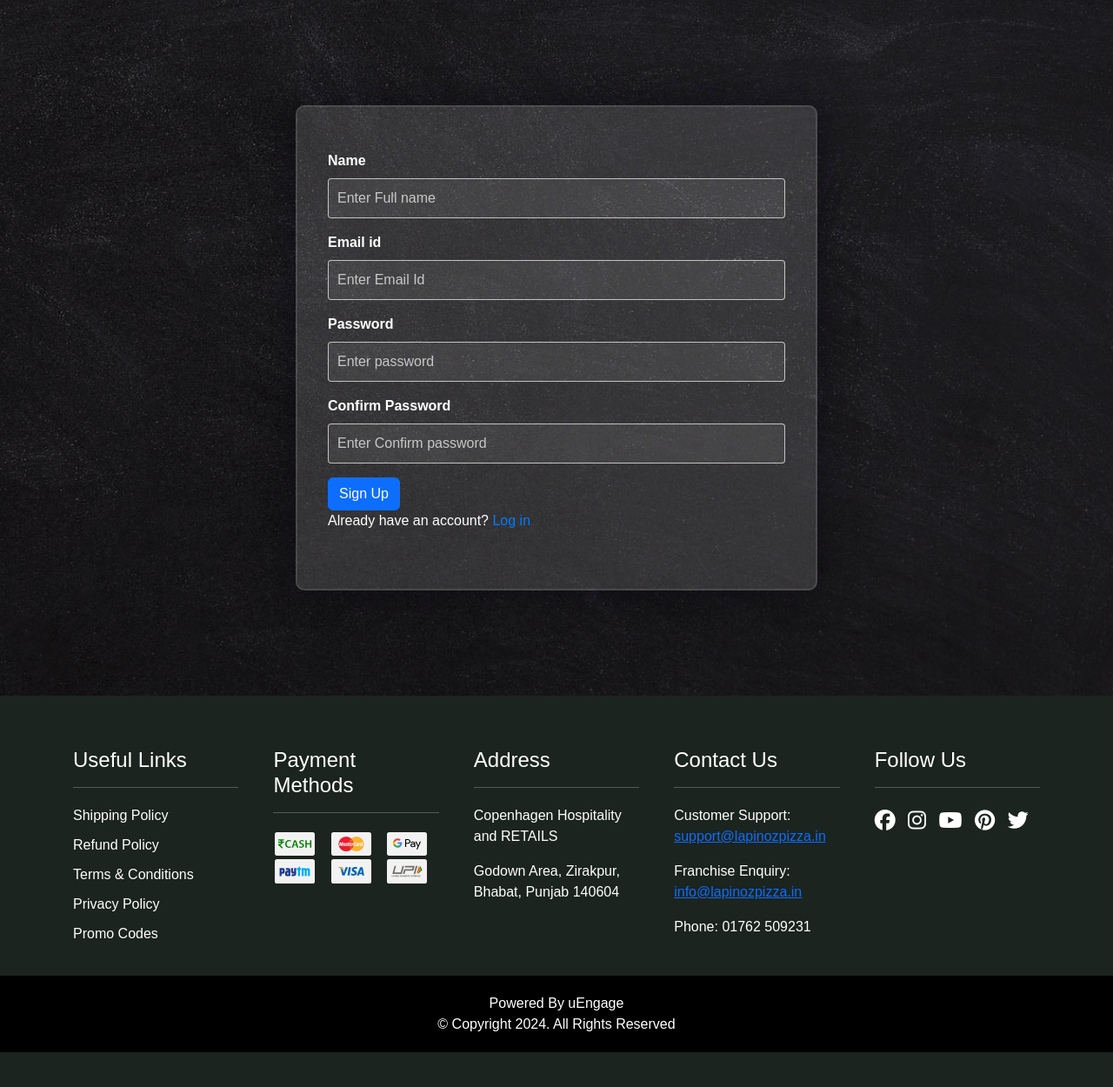
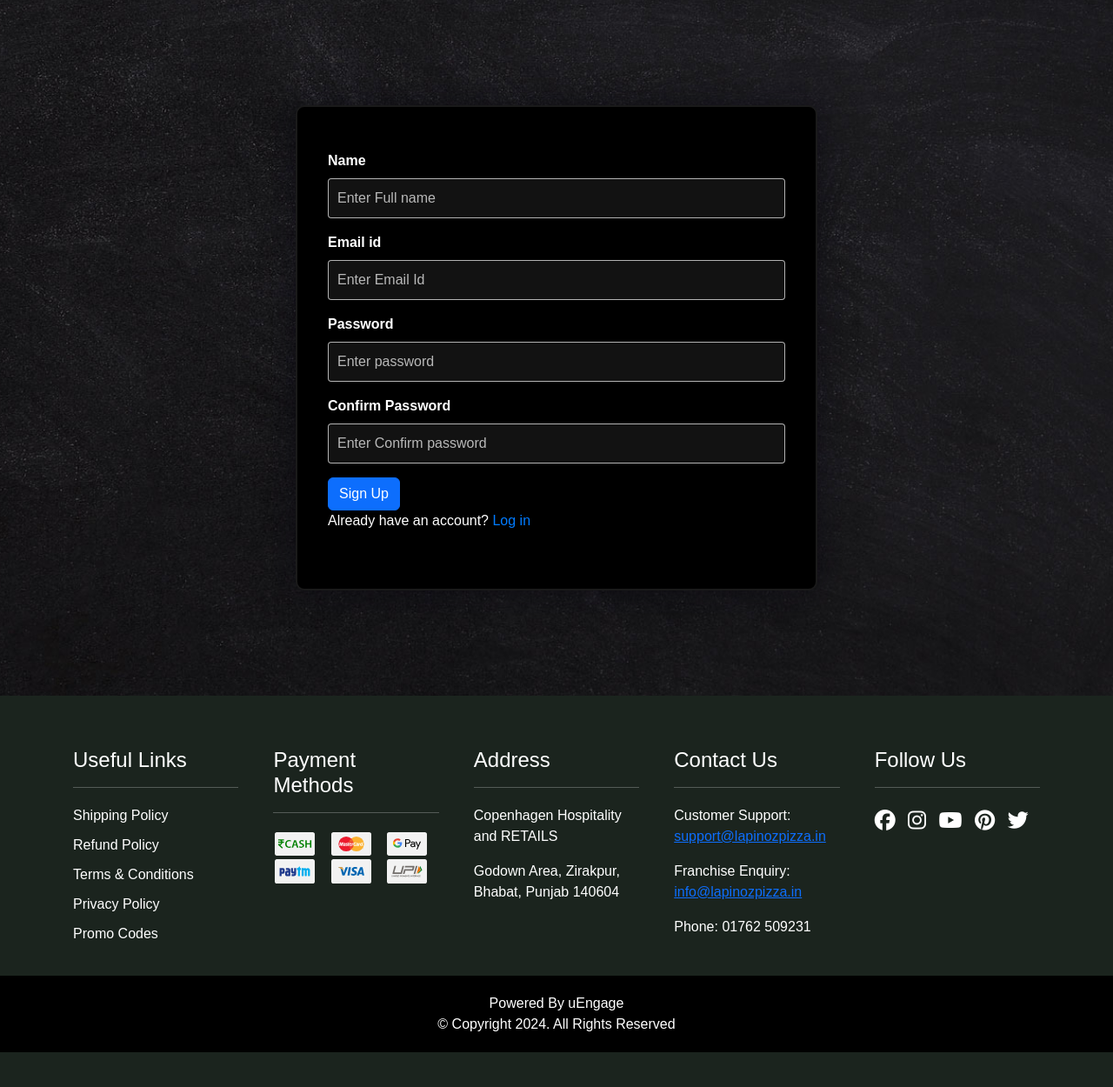
Before and after one commit to Kumar-vikalp/Pizza-website, a Django app: page /register/ in a window 1280 px wide. Shown: the part 96-1346 px from the top of the page at 87% size. Run offline with Django 4.2, Linux system fonts and the light colour scheme.

Commit message:
Update register.html

```diff
--- a/templates/register.html
+++ b/templates/register.html
@@ -35,7 +35,7 @@ body {
 .form-page .form-container {
     max-width: 600px;
     width: 100%;
-    background: rgba(255, 255, 255, 0.13);
+    background: black;
     padding: 50px 35px;
     border-radius: 10px;
     border: 2px solid rgba(255, 255, 255, 0.1);
```
